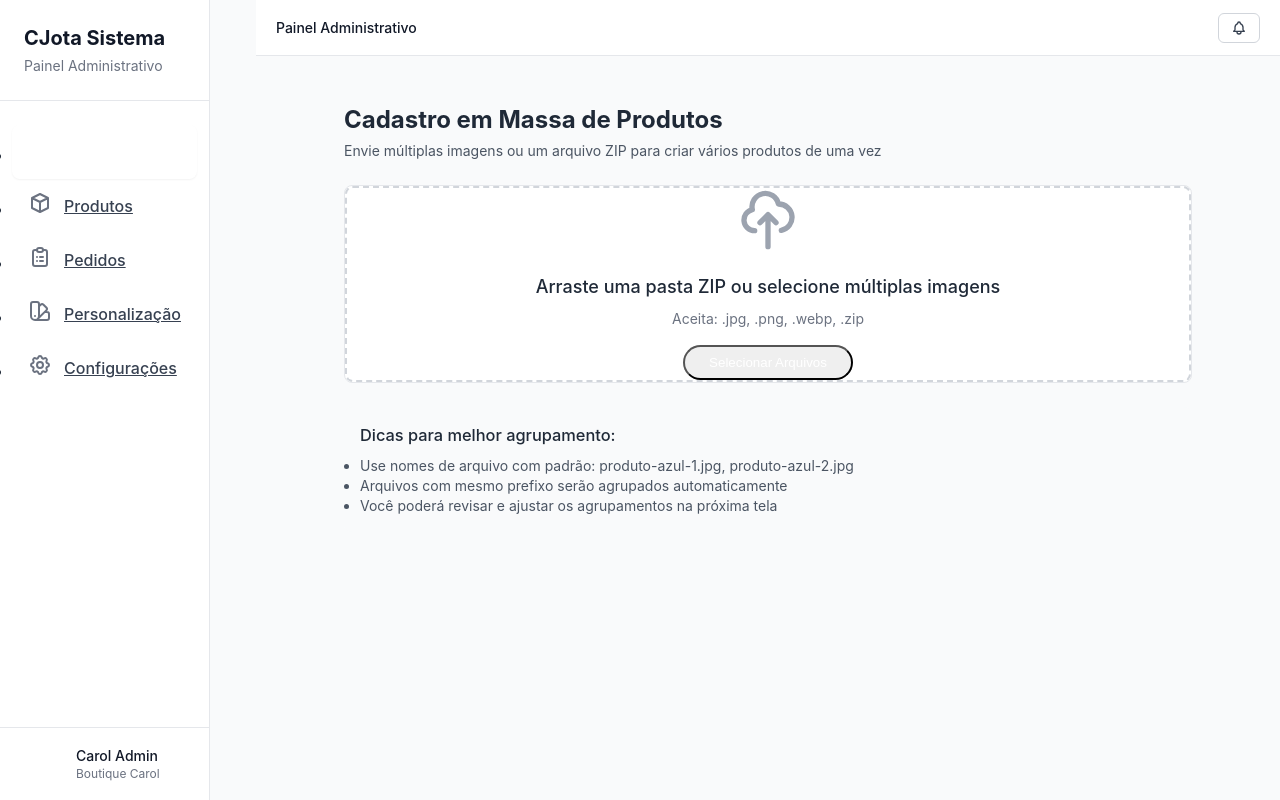
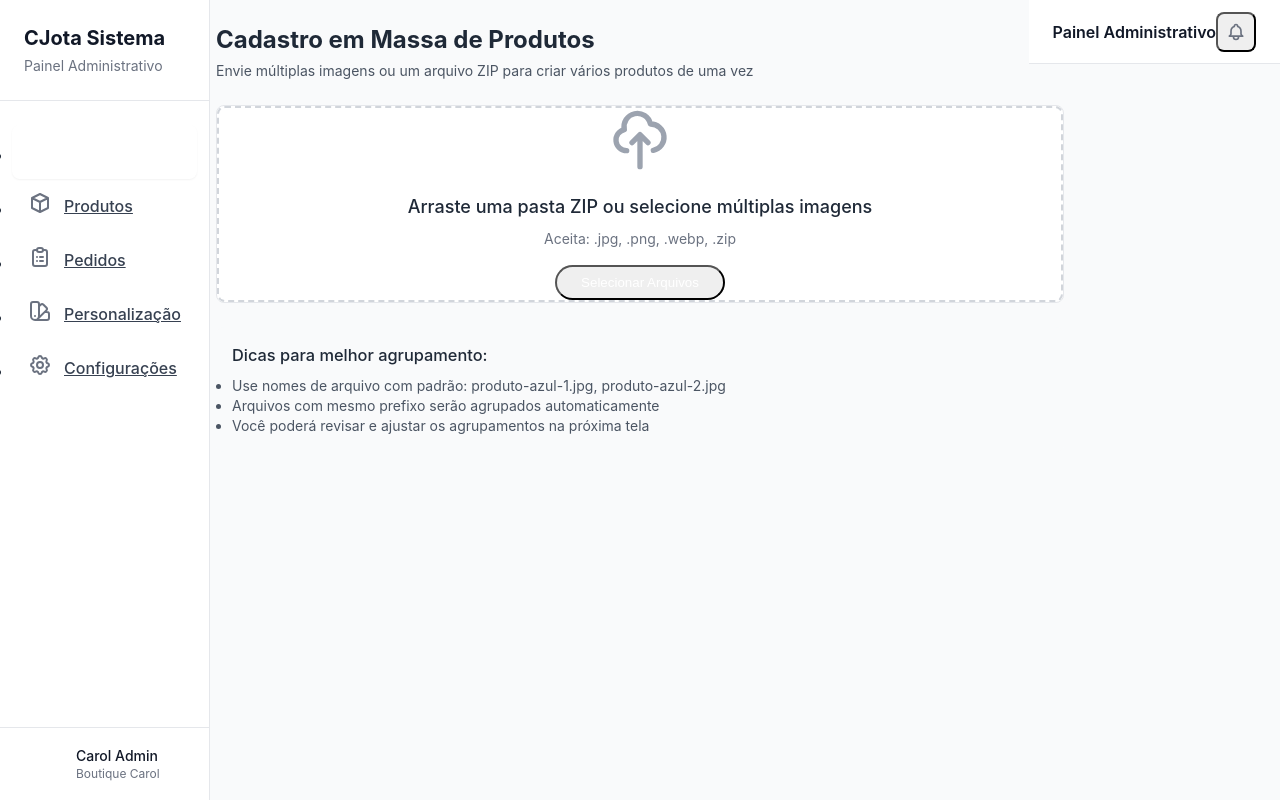
Before and after one commit to Cjota221/cjotapersonalizado, a Next.js app: page /dashboard/bulk-import in a window 1280 px wide. Built offline with nearby package versions, Linux system fonts and the light colour scheme.

Commit message:
feat: Clean professional admin layout - remove inline styles and REDUZIDO comments

```diff
--- a/app/dashboard/page.tsx
+++ b/app/dashboard/page.tsx
@@ -78,54 +78,52 @@ export default async function DashboardPage() {
 
   return (
     <AdminLayout storeName={store?.store_name} storeSlug={store?.slug}>
-      {/* REDUZIDO: mb-8 para mb-6 */}
-      <div className="mb-6">
-        <h1 className="text-xl font-bold text-gray-900">Dashboard</h1>
-        <p className="text-sm text-gray-500 mt-1">Visão geral do seu sistema de pedidos</p>
+      <div className="p-8">
+        {/* Header */}
+        <div className="mb-8">
+          <h1 className="text-3xl font-bold text-gray-900">Dashboard</h1>
+          <p className="text-base text-gray-600 mt-2">Visão geral do seu sistema de pedidos</p>
         </div>
 
-      {/* REDUZIDO: gap-6 para gap-4, mb-8 para mb-6 */}
-      <div className="grid grid-cols-1 md:grid-cols-3 gap-4 mb-6">
-        <div className="card">
+        {/* Stats Cards */}
+        <div className="grid grid-cols-1 md:grid-cols-3 gap-6 mb-8">
+          <div className="bg-white rounded-lg shadow-sm border border-gray-200 p-6">
             <div className="flex items-center justify-between">
               <div>
-              <p className="text-sm font-medium text-gray-500">Total de Produtos</p>
-              {/* REDUZIDO: text-3xl para text-2xl, mt-2 para mt-1 */}
-              <p className="text-2xl font-bold text-gray-900 mt-1">{productsCount || 0}</p>
+                <p className="text-sm font-medium text-gray-600">Total de Produtos</p>
+                <p className="text-3xl font-bold text-gray-900 mt-2">{productsCount || 0}</p>
               </div>
-            {/* REDUZIDO: w-12 h-12 para w-10 h-10, w-6 h-6 para w-5 h-5 */}
-            <div className="w-10 h-10 bg-blue-50 rounded-lg flex items-center justify-center">
-              <svg className="w-5 h-5 text-blue-600" fill="none" stroke="currentColor" viewBox="0 0 24 24">
+              <div className="w-12 h-12 bg-blue-50 rounded-lg flex items-center justify-center">
+                <svg className="w-6 h-6 text-blue-600" fill="none" stroke="currentColor" viewBox="0 0 24 24">
                   <path strokeLinecap="round" strokeLinejoin="round" strokeWidth={2} d="M20 7l-8-4-8 4m16 0l-8 4m8-4v10l-8 4m0-10L4 7m8 4v10M4 7v10l8 4" />
                 </svg>
               </div>
             </div>
           </div>
 
-        <div className="card">
+          <div className="bg-white rounded-lg shadow-sm border border-gray-200 p-6">
             <div className="flex items-center justify-between">
               <div>
-              <p className="text-sm font-medium text-gray-500">Pedidos Pendentes</p>
-              <p className="text-2xl font-bold text-gray-900 mt-1">{ordersCount || 0}</p>
+                <p className="text-sm font-medium text-gray-600">Pedidos Pendentes</p>
+                <p className="text-3xl font-bold text-gray-900 mt-2">{ordersCount || 0}</p>
               </div>
-            <div className="w-10 h-10 bg-green-50 rounded-lg flex items-center justify-center">
-              <svg className="w-5 h-5 text-green-600" fill="none" stroke="currentColor" viewBox="0 0 24 24">
+              <div className="w-12 h-12 bg-green-50 rounded-lg flex items-center justify-center">
+                <svg className="w-6 h-6 text-green-600" fill="none" stroke="currentColor" viewBox="0 0 24 24">
                   <path strokeLinecap="round" strokeLinejoin="round" strokeWidth={2} d="M9 5H7a2 2 0 00-2 2v12a2 2 0 002 2h10a2 2 0 002-2V7a2 2 0 00-2-2h-2M9 5a2 2 0 002 2h2a2 2 0 002-2M9 5a2 2 0 012-2h2a2 2 0 012 2m-3 7h3m-3 4h3m-6-4h.01M9 16h.01" />
                 </svg>
               </div>
             </div>
           </div>
 
-        <div className="card">
+          <div className="bg-white rounded-lg shadow-sm border border-gray-200 p-6">
             <div className="flex items-center justify-between">
               <div>
-              <p className="text-sm font-medium text-gray-500">Sua Loja</p>
-              {/* REDUZIDO: text-lg para text-base, mt-2 para mt-1 */}
-              <p className="text-base font-semibold text-gray-900 mt-1">{store?.store_name || 'Não configurada'}</p>
-              <p className="text-xs text-gray-500">/{store?.slug || 'sem-slug'}</p>
+                <p className="text-sm font-medium text-gray-600">Sua Loja</p>
+                <p className="text-lg font-semibold text-gray-900 mt-2">{store?.store_name || 'Não configurada'}</p>
+                <p className="text-xs text-gray-500 mt-1">/{store?.slug || 'sem-slug'}</p>
               </div>
-            <div className="w-10 h-10 bg-purple-50 rounded-lg flex items-center justify-center">
-              <svg className="w-5 h-5 text-purple-600" fill="none" stroke="currentColor" viewBox="0 0 24 24">
+              <div className="w-12 h-12 bg-purple-50 rounded-lg flex items-center justify-center">
+                <svg className="w-6 h-6 text-purple-600" fill="none" stroke="currentColor" viewBox="0 0 24 24">
                   <path strokeLinecap="round" strokeLinejoin="round" strokeWidth={2} d="M16 11V7a4 4 0 00-8 0v4M5 9h14l1 12H4L5 9z" />
                 </svg>
               </div>
@@ -133,15 +131,17 @@ export default async function DashboardPage() {
           </div>
         </div>
 
-      <div className="card">
-        {/* REDUZIDO: mb-6 para mb-4 */}
-        <div className="flex items-center justify-between mb-4">
+        {/* Recent Orders */}
+        <div className="bg-white rounded-lg shadow-sm border border-gray-200 p-6">
+          <div className="flex items-center justify-between mb-6">
             <div>
-            {/* REDUZIDO: text-lg para text-base */}
-            <h2 className="text-base font-semibold text-gray-900">Pedidos Recentes</h2>
-            <p className="text-sm text-gray-500 mt-1">Últimos pedidos recebidos pelo sistema</p>
+              <h2 className="text-xl font-semibold text-gray-900">Pedidos Recentes</h2>
+              <p className="text-sm text-gray-600 mt-1">Últimos pedidos recebidos pelo sistema</p>
             </div>
-          <Link href="/dashboard/pedidos" className="btn btn-secondary btn-sm">
+            <Link
+              href="/dashboard/pedidos"
+              className="inline-flex items-center px-4 py-2 text-sm font-medium text-gray-700 bg-white border border-gray-300 rounded-lg hover:bg-gray-50 transition-colors"
+            >
               Ver todos
             </Link>
           </div>
@@ -195,6 +195,7 @@ export default async function DashboardPage() {
           </div>
           )}
         </div>
+      </div>
     </AdminLayout>
   )
 }
--- a/components/admin/AdminLayout.tsx
+++ b/components/admin/AdminLayout.tsx
@@ -11,15 +11,12 @@ export default function AdminLayout({
   storeSlug?: string
 }) {
   return (
-    <div style={{ minHeight: '100vh', backgroundColor: '#f9fafb' }}>
+    <div className="min-h-screen bg-gray-50">
       <AdminSidebar />
       <AdminTopbar storeName={storeName} storeSlug={storeSlug} />
 
-      {/* REDUZIDO: padding de 2rem para 1.5rem */}
-      <main style={{ marginLeft: '256px', paddingTop: '56px' }}>
-        <div style={{ padding: '1.5rem' }}>
-          {children}
-        </div>
+      <main className="ml-64 pt-16">
+        {children}
       </main>
     </div>
   )
--- a/components/admin/AdminTopbar.tsx
+++ b/components/admin/AdminTopbar.tsx
@@ -4,49 +4,30 @@ import Link from 'next/link'
 
 export default function AdminTopbar({ storeName, storeSlug }: { storeName?: string; storeSlug?: string }) {
   return (
-    <header style={{
-      height: '56px',
-      backgroundColor: 'white',
-      borderBottom: '1px solid #e5e7eb',
-      position: 'fixed',
-      top: 0,
-      right: 0,
-      left: '256px',
-      zIndex: 10
-    }}>
-      <div style={{
-        height: '100%',
-        padding: '0 1.25rem',
-        display: 'flex',
-        alignItems: 'center',
-        justifyContent: 'space-between'
-      }}>
-        <div style={{ display: 'flex', alignItems: 'center', gap: '0.75rem' }}>
-          <h2 style={{
-            fontSize: '0.875rem',
-            fontWeight: 500,
-            color: '#111827'
-          }}>
+    <header className="h-16 bg-white border-b border-gray-200 fixed top-0 right-0 left-64 z-10">
+      <div className="h-full px-6 flex items-center justify-between">
+        <div className="flex items-center gap-3">
+          <h2 className="text-base font-semibold text-gray-900">
             {storeName || 'Painel Administrativo'}
           </h2>
         </div>
 
-        <div style={{ display: 'flex', alignItems: 'center', gap: '0.5rem' }}>
+        <div className="flex items-center gap-3">
           {storeSlug && (
             <Link
               href={`/${storeSlug}`}
               target="_blank"
-              className="btn btn-secondary btn-sm"
+              className="inline-flex items-center gap-2 px-4 py-2 text-sm font-medium text-gray-700 bg-white border border-gray-300 rounded-lg hover:bg-gray-50 transition-colors"
             >
-              <svg style={{ width: '16px', height: '16px' }} fill="none" stroke="currentColor" viewBox="0 0 24 24">
+              <svg className="w-4 h-4" fill="none" stroke="currentColor" viewBox="0 0 24 24">
                 <path strokeLinecap="round" strokeLinejoin="round" strokeWidth={2} d="M10 6H6a2 2 0 00-2 2v10a2 2 0 002 2h10a2 2 0 002-2v-4M14 4h6m0 0v6m0-6L10 14" />
               </svg>
               Ver Loja
             </Link>
           )}
 
-          <button className="btn btn-secondary btn-sm">
-            <svg style={{ width: '16px', height: '16px' }} fill="none" stroke="currentColor" viewBox="0 0 24 24">
+          <button className="inline-flex items-center justify-center w-10 h-10 text-gray-500 hover:bg-gray-100 rounded-lg transition-colors">
+            <svg className="w-5 h-5" fill="none" stroke="currentColor" viewBox="0 0 24 24">
               <path strokeLinecap="round" strokeLinejoin="round" strokeWidth={2} d="M15 17h5l-1.405-1.405A2.032 2.032 0 0118 14.158V11a6.002 6.002 0 00-4-5.659V5a2 2 0 10-4 0v.341C7.67 6.165 6 8.388 6 11v3.159c0 .538-.214 1.055-.595 1.436L4 17h5m6 0v1a3 3 0 11-6 0v-1m6 0H9" />
             </svg>
           </button>
```
Lines whose indentation alone changed are shown as unchanged.
